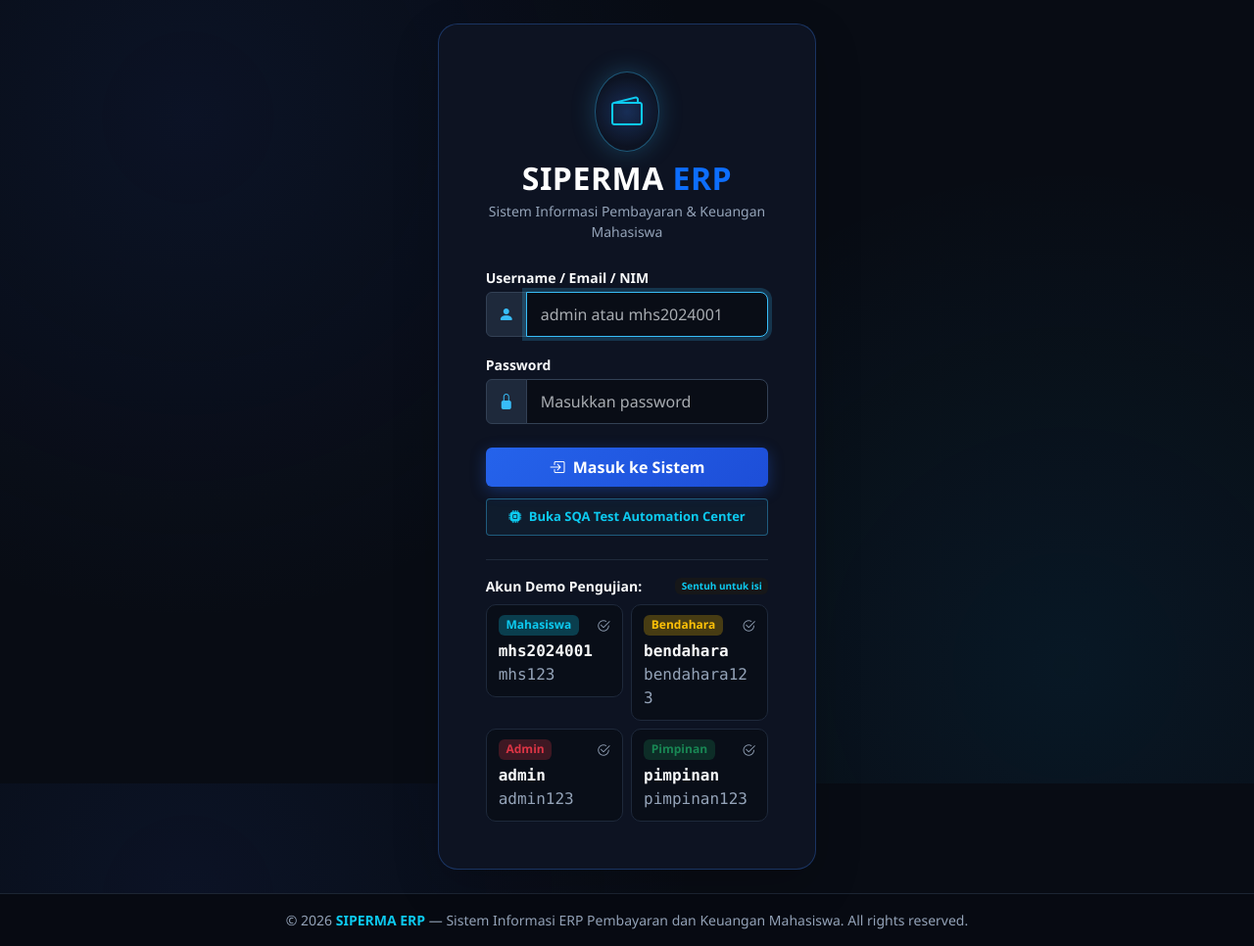
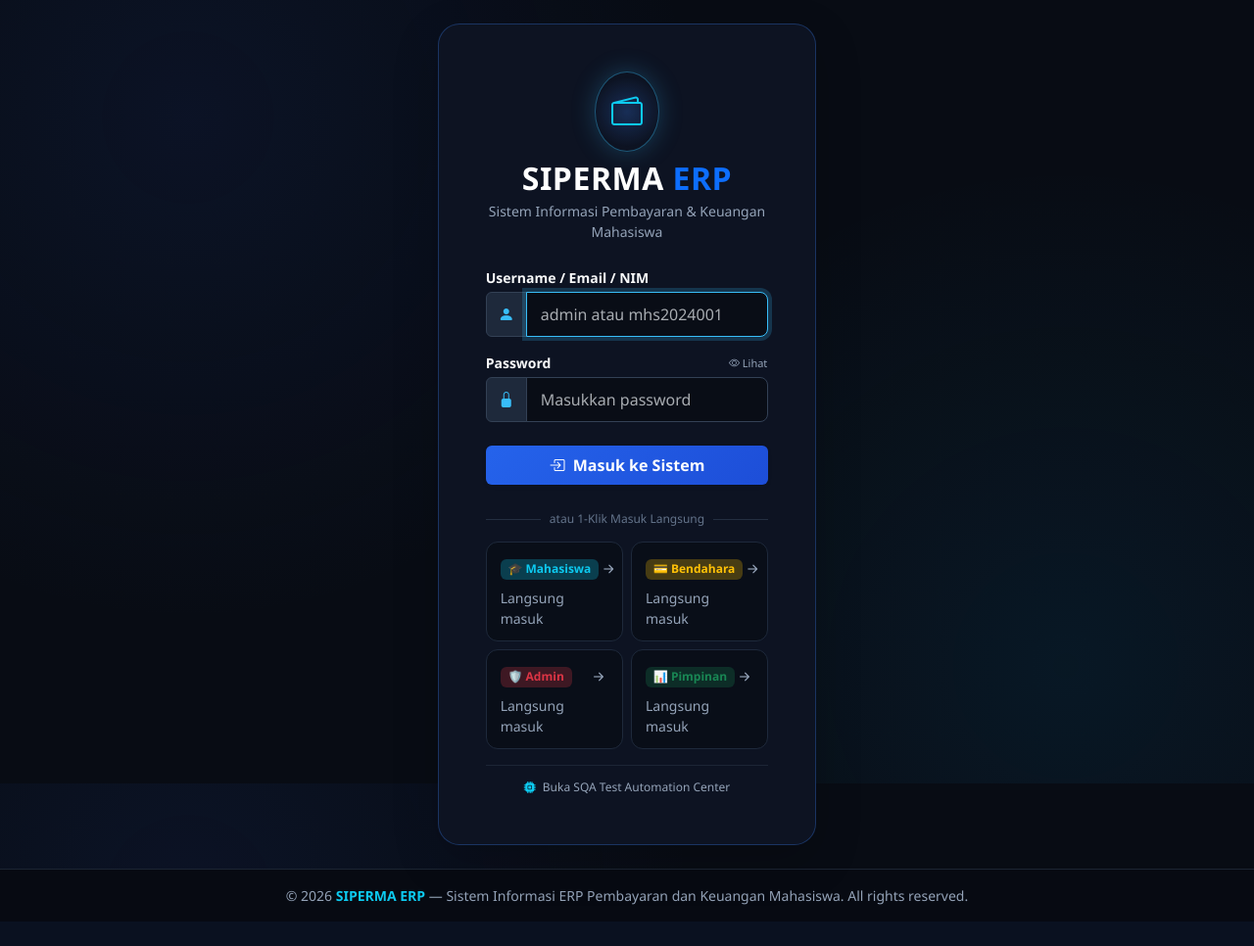
Before and after one commit to aminmreza48-debug/ERP, a PHP site: page /login in a window 1280 px wide. Shown: the whole page at 98% size. After the commit the page ends 941 px from the top, so only its background shows below. Run offline with PHP 8.4, Linux system fonts and the light colour scheme.

Commit message:
feat(auth): enable 1-click instant login and show password toggle for simpler UX

```diff
--- a/src/Views/auth/login.php
+++ b/src/Views/auth/login.php
@@ -48,26 +45,54 @@
 .demo-card-item {
     background: #090e18;
     border: 1px solid #1e293b;
-    border-radius: 10px;
-    padding: 10px 12px;
+    border-radius: 12px;
+    padding: 12px 14px;
     cursor: pointer;
-    transition: all 0.2s ease;
+    transition: all 0.25s cubic-bezier(0.16, 1, 0.3, 1);
     text-align: left;
     width: 100%;
+    position: relative;
+    overflow: hidden;
 }
 .demo-card-item:hover, .demo-card-item:active {
     background: #111a2e;
     border-color: #38bdf8;
     transform: translateY(-2px);
-    box-shadow: 0 4px 12px rgba(56, 189, 248, 0.2);
+    box-shadow: 0 6px 18px rgba(56, 189, 248, 0.25);
+}
+.demo-card-item:hover .demo-arrow-icon {
+    transform: translateX(4px);
+    color: #38bdf8 !important;
+}
+.demo-arrow-icon {
+    transition: transform 0.2s ease, color 0.2s ease;
+}
+.quick-login-divider {
+    display: flex;
+    align-items: center;
+    text-align: center;
+    color: #64748b;
+    font-size: 12px;
+    margin: 18px 0 14px;
+}
+.quick-login-divider::before, .quick-login-divider::after {
+    content: '';
+    flex: 1;
+    border-bottom: 1px solid rgba(51, 65, 85, 0.6);
+}
+.quick-login-divider:not(:empty)::before {
+    margin-right: .75em;
+}
+.quick-login-divider:not(:empty)::after {
+    margin-left: .75em;
 }
 </style>
 
-<div class="row justify-content-center align-items-center my-auto" style="min-height: 80vh;">
+<div class="row justify-content-center align-items-center my-auto" style="min-height: 82vh;">
     <div class="col-12 col-sm-10 col-md-7 col-lg-5 col-xl-4 px-2 px-sm-3">
 
         <!-- Login Card -->
-        <div class="card card-custom login-container-card p-4 p-sm-5 shadow-lg" style="background: #0d1322; border: 1px solid rgba(59, 130, 246, 0.3); border-radius: 20px; box-shadow: 0 15px 45px rgba(0, 0, 0, 0.7);">
+        <div class="card card-custom login-container-card p-4 p-sm-5 shadow-lg" style="background: #0d1322; border: 1px solid rgba(59, 130, 246, 0.3); border-radius: 22px; box-shadow: 0 15px 45px rgba(0, 0, 0, 0.7);">
 
             <!-- Logo & Brand Header -->
             <div class="text-center mb-3 mb-sm-4">
@@ -80,7 +105,7 @@
 
             <!-- Error Notification -->
             <?php if (!empty($errorMessage)): ?>
-            <div class="alert alert-danger py-2 px-3 small d-flex align-items-center gap-2 mb-3" style="background: rgba(239, 68, 68, 0.15); border: 1px solid rgba(239, 68, 68, 0.4); color: #fca5a5;">
+            <div class="alert alert-danger py-2 px-3 small d-flex align-items-center gap-2 mb-3" style="background: rgba(239, 68, 68, 0.15); border: 1px solid rgba(239, 68, 68, 0.4); color: #fca5a5; border-radius: 10px;">
                 <i class="bi bi-exclamation-octagon-fill fs-6"></i>
                 <span><?= htmlspecialchars($errorMessage) ?></span>
             </div>
@@ -97,83 +122,80 @@
                 </div>
 
                 <div class="mb-3 mb-sm-4">
-                    <label class="form-label small fw-semibold text-light mb-1">Password</label>
+                    <div class="d-flex justify-content-between align-items-center mb-1">
+                        <label class="form-label small fw-semibold text-light mb-0">Password</label>
+                        <button type="button" class="btn btn-link p-0 text-decoration-none text-muted small" onclick="togglePasswordVisibility()" style="font-size: 11px;">
+                            <i class="bi bi-eye" id="togglePassIcon"></i> <span id="togglePassText">Lihat</span>
+                        </button>
+                    </div>
                     <div class="input-group">
                         <span class="input-group-text"><i class="bi bi-lock-fill"></i></span>
                         <input type="password" id="inputPassword" name="password" class="form-control" placeholder="Masukkan password" required>
                     </div>
                 </div>
 
-                <button type="submit" class="btn btn-primary w-100 py-2 fw-semibold fs-6 mb-2 btn-login-main">
+                <button type="submit" id="btnLoginMain" class="btn btn-primary w-100 py-2 fw-semibold fs-6 mb-2 btn-login-main shadow-sm">
                     <i class="bi bi-box-arrow-in-right me-1"></i> Masuk ke Sistem
                 </button>
             </form>
 
-            <!-- Test Center Direct Link -->
-            <div class="mt-1 text-center">
-                <a href="/testing" class="btn btn-sm btn-outline-info w-100 py-2 fw-semibold" style="border-color: rgba(56, 189, 248, 0.4); background: rgba(56, 189, 248, 0.05); font-size: 13px;">
-                    <i class="bi bi-cpu-fill me-1"></i> Buka SQA Test Automation Center
-                </a>
+            <!-- Quick 1-Click Access Divider -->
+            <div class="quick-login-divider">
+                <span>atau 1-Klik Masuk Langsung</span>
             </div>
 
-            <!-- Quick Auto-Fill Demo Accounts (Mobile-Optimized Grid) -->
-            <div class="mt-3 mt-sm-4 pt-3 border-top" style="border-color: rgba(51, 65, 85, 0.5) !important;">
-                <div class="d-flex justify-content-between align-items-center mb-2">
-                    <span class="small fw-semibold text-light">Akun Demo Pengujian:</span>
-                    <span class="badge bg-secondary-subtle text-info" style="font-size: 10px;">Sentuh untuk isi</span>
-                </div>
-
-                <!-- 2x2 Grid (No Horizontal Scrollbar, Perfect for Mobile Screens) -->
+            <!-- 2x2 Grid: Instant 1-Click Role Login -->
             <div class="row g-2">
                 <!-- Mahasiswa -->
                 <div class="col-6">
-                        <div class="demo-card-item demo-grid-box" onclick="fillCreds('mhs2024001', 'mhs123')" role="button" title="Sentuh untuk login sebagai Mahasiswa">
+                    <div class="demo-card-item" onclick="quickLogin('mhs2024001', 'mhs123', 'Mahasiswa')" role="button" title="1-Klik Langsung Masuk sebagai Mahasiswa">
                         <div class="d-flex justify-content-between align-items-center mb-1">
-                                <span class="badge bg-info bg-opacity-25 text-info demo-role-badge">Mahasiswa</span>
-                                <i class="bi bi-check2-circle text-muted small"></i>
+                            <span class="badge bg-info bg-opacity-25 text-info demo-role-badge">🎓 Mahasiswa</span>
+                            <i class="bi bi-arrow-right-short text-muted fs-5 demo-arrow-icon"></i>
                         </div>
-                            <div class="fw-bold font-monospace text-light demo-user-text text-truncate">mhs2024001</div>
-                            <div class="text-muted font-monospace demo-pass-text">mhs123</div>
+                        <div class="small text-muted demo-action-text">Langsung masuk</div>
                     </div>
                 </div>
 
                 <!-- Bendahara -->
                 <div class="col-6">
-                        <div class="demo-card-item demo-grid-box" onclick="fillCreds('bendahara', 'bendahara123')" role="button" title="Sentuh untuk login sebagai Bendahara">
+                    <div class="demo-card-item" onclick="quickLogin('bendahara', 'bendahara123', 'Bendahara')" role="button" title="1-Klik Langsung Masuk sebagai Bendahara">
                         <div class="d-flex justify-content-between align-items-center mb-1">
-                                <span class="badge bg-warning bg-opacity-25 text-warning demo-role-badge">Bendahara</span>
-                                <i class="bi bi-check2-circle text-muted small"></i>
+                            <span class="badge bg-warning bg-opacity-25 text-warning demo-role-badge">💳 Bendahara</span>
+                            <i class="bi bi-arrow-right-short text-muted fs-5 demo-arrow-icon"></i>
                         </div>
-                            <div class="fw-bold font-monospace text-light demo-user-text text-truncate">bendahara</div>
-                            <div class="text-muted font-monospace demo-pass-text">bendahara123</div>
+                        <div class="small text-muted demo-action-text">Langsung masuk</div>
                     </div>
                 </div>
 
                 <!-- Admin -->
                 <div class="col-6">
-                        <div class="demo-card-item demo-grid-box" onclick="fillCreds('admin', 'admin123')" role="button" title="Sentuh untuk login sebagai Admin">
+                    <div class="demo-card-item" onclick="quickLogin('admin', 'admin123', 'Admin')" role="button" title="1-Klik Langsung Masuk sebagai Admin">
                         <div class="d-flex justify-content-between align-items-center mb-1">
-                                <span class="badge bg-danger bg-opacity-25 text-danger demo-role-badge">Admin</span>
-                                <i class="bi bi-check2-circle text-muted small"></i>
+                            <span class="badge bg-danger bg-opacity-25 text-danger demo-role-badge">🛡️ Admin</span>
+                            <i class="bi bi-arrow-right-short text-muted fs-5 demo-arrow-icon"></i>
                         </div>
-                            <div class="fw-bold font-monospace text-light demo-user-text text-truncate">admin</div>
-                            <div class="text-muted font-monospace demo-pass-text">admin123</div>
+                        <div class="small text-muted demo-action-text">Langsung masuk</div>
                     </div>
                 </div>
 
                 <!-- Pimpinan -->
                 <div class="col-6">
-                        <div class="demo-card-item demo-grid-box" onclick="fillCreds('pimpinan', 'pimpinan123')" role="button" title="Sentuh untuk login sebagai Pimpinan">
+                    <div class="demo-card-item" onclick="quickLogin('pimpinan', 'pimpinan123', 'Pimpinan')" role="button" title="1-Klik Langsung Masuk sebagai Pimpinan">
                         <div class="d-flex justify-content-between align-items-center mb-1">
-                                <span class="badge bg-success bg-opacity-25 text-success demo-role-badge">Pimpinan</span>
-                                <i class="bi bi-check2-circle text-muted small"></i>
+                            <span class="badge bg-success bg-opacity-25 text-success demo-role-badge">📊 Pimpinan</span>
+                            <i class="bi bi-arrow-right-short text-muted fs-5 demo-arrow-icon"></i>
                         </div>
-                            <div class="fw-bold font-monospace text-light demo-user-text text-truncate">pimpinan</div>
-                            <div class="text-muted font-monospace demo-pass-text">pimpinan123</div>
+                        <div class="small text-muted demo-action-text">Langsung masuk</div>
                     </div>
                 </div>
             </div>
 
+            <!-- Test Center Direct Link -->
+            <div class="mt-3 pt-2 text-center border-top" style="border-color: rgba(51, 65, 85, 0.4) !important;">
+                <a href="/testing" class="text-decoration-none text-muted small" style="font-size: 12px;">
+                    <i class="bi bi-cpu-fill text-info me-1"></i> Buka SQA Test Automation Center
+                </a>
             </div>
 
         </div>
@@ -181,17 +203,36 @@
 </div>
 
 <script>
-function fillCreds(username, password) {
+function quickLogin(username, password, roleName) {
     const userInput = document.getElementById('inputIdentifier');
     const passInput = document.getElementById('inputPassword');
+    const btn = document.getElementById('btnLoginMain');
+
     userInput.value = username;
     passInput.value = password;
-    userInput.classList.add('border-primary');
-    passInput.classList.add('border-primary');
-    setTimeout(() => {
-        userInput.classList.remove('border-primary');
-        passInput.classList.remove('border-primary');
-    }, 800);
+
+    if (btn) {
+        btn.innerHTML = `<span class="spinner-border spinner-border-sm me-1" role="status" aria-hidden="true"></span> Masuk sebagai ${roleName}...`;
+        btn.disabled = true;
+    }
+
+    // Auto-submit instantly for 1-click experience
+    document.getElementById('loginForm').submit();
+}
+
+function togglePasswordVisibility() {
+    const passInput = document.getElementById('inputPassword');
+    const icon = document.getElementById('togglePassIcon');
+    const text = document.getElementById('togglePassText');
+    if (passInput.type === 'password') {
+        passInput.type = 'text';
+        icon.className = 'bi bi-eye-slash';
+        text.innerText = 'Sembunyi';
+    } else {
+        passInput.type = 'password';
+        icon.className = 'bi bi-eye';
+        text.innerText = 'Lihat';
+    }
 }
 </script>
 
```
Also changed, not shown: other parts of src/Views/auth/login.php (+14 -17 lines), tests/test-results.json (+2 -2 lines), database/database.sqlite. Lines whose indentation alone changed are shown as unchanged.
